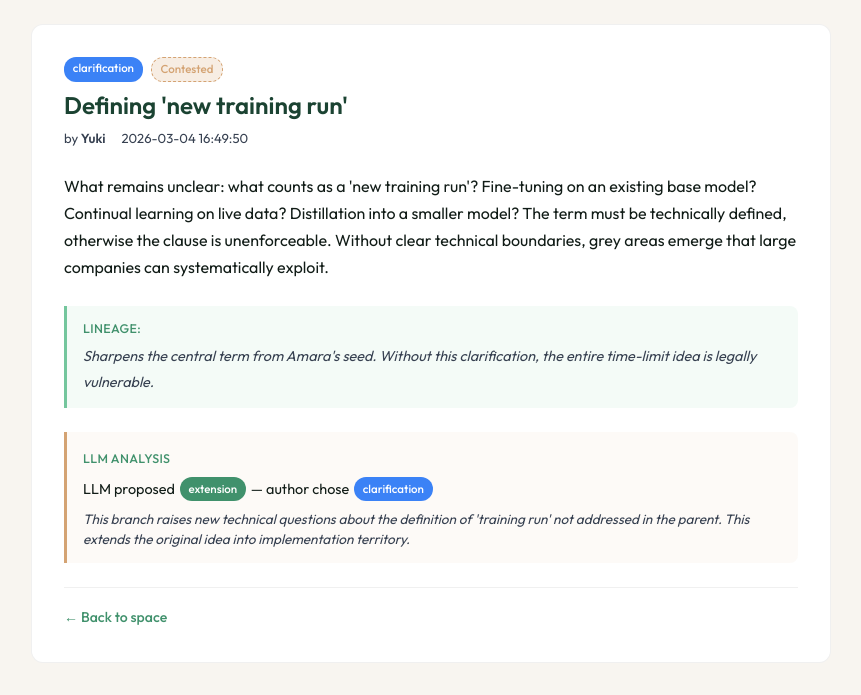
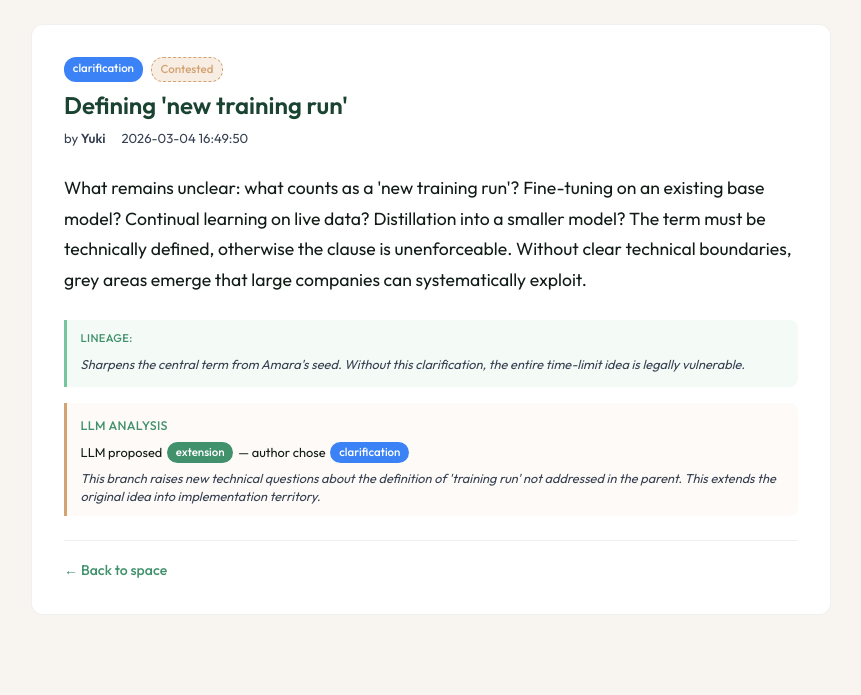
Before and after one commit to sofilab-art/groven, a Flask app: page /node/s1-branch2-yuki in a window 1280 px wide. Shown: the part 109-804 px from the top of the page, without its empty margins (209-1070 px from the left). After the commit the page ends 723 px from the top, so only its background shows below. Run offline with Flask 3, Linux system fonts and the light colour scheme; data comes from the database, SQL or seed files in the repository.

Commit message:
Improve form labels and typography hierarchy
- Default to "Respond to an existing argument" (branch mode)
- Rename toggle: "Start a new argument" / "Respond to an existing argument"
- Increase node body font size for visual dominance
- Shrink lineage and LLM analysis boxes to subordinate role
- Consistent 0.8rem for all secondary text (lineage, LLM explanation)

Co-Authored-By: Claude Opus 4.6 <noreply@anthropic.com>

```diff
--- a/static/graph.js
+++ b/static/graph.js
@@ -240,7 +240,7 @@
             <div class="node-meta" style="margin-bottom:0.75rem;">
                 <span>by <strong>${node.author}</strong></span>
             </div>
-            <div class="node-body" style="font-size:0.88rem;">${node.body}</div>
+            <div class="node-body" style="font-size:0.95rem;line-height:1.65;">${node.body}</div>
             ${node.lineage_desc ? `
                 <div class="lineage-box" style="margin-top:0.75rem;">
                     <span class="lineage-label">Lineage:</span>
--- a/static/main.js
+++ b/static/main.js
@@ -41,6 +41,9 @@
     toggleRadios.forEach(radio => {
         radio.addEventListener('change', updateFormMode);
     });
+
+    // Initialize form to match default checked state (branch)
+    updateFormMode();
 
     // ============================================================
     // LLM Propose Button
--- a/static/style.css
+++ b/static/style.css
@@ -504,10 +504,10 @@ a:hover {
 }
 
 .llm-explanation {
-    font-size: 0.85rem;
+    font-size: 0.8rem;
     color: var(--text-mid);
     font-style: italic;
-    line-height: 1.5;
+    line-height: 1.45;
 }
 
 .llm-confidence {
@@ -724,8 +724,8 @@ a:hover {
 }
 
 .node-body {
-    font-size: 1rem;
-    line-height: 1.7;
+    font-size: 1.1rem;
+    line-height: 1.75;
     color: var(--dark);
     margin-bottom: 1.5rem;
 }
@@ -736,12 +736,12 @@ a:hover {
     background: rgba(116,198,157,0.08);
     border-left: 3px solid var(--mint);
     border-radius: 0 8px 8px 0;
-    padding: 0.85rem 1rem;
-    margin-bottom: 1.5rem;
+    padding: 0.6rem 0.85rem;
+    margin-bottom: 1rem;
 }
 
 .lineage-label {
-    font-size: 0.78rem;
+    font-size: 0.7rem;
     font-weight: 500;
     color: var(--leaf);
     text-transform: uppercase;
@@ -751,9 +751,9 @@ a:hover {
 }
 
 .lineage-box em {
-    font-size: 0.9rem;
+    font-size: 0.8rem;
     color: var(--text-mid);
-    line-height: 1.5;
+    line-height: 1.45;
 }
 
 /* LLM Info Box */
@@ -762,8 +762,8 @@ a:hover {
     background: var(--cream);
     border-left: 3px solid var(--mint);
     border-radius: 0 8px 8px 0;
-    padding: 0.85rem 1rem;
-    margin-bottom: 1.5rem;
+    padding: 0.6rem 0.85rem;
+    margin-bottom: 1rem;
 }
 
 .llm-info-contested {
@@ -772,12 +772,17 @@ a:hover {
 }
 
 .llm-info-header {
-    margin-bottom: 0.4rem;
+    margin-bottom: 0.25rem;
+}
+
+.llm-info-box p {
+    font-size: 0.8rem;
+    line-height: 1.45;
 }
 
 .contested-info {
-    font-size: 0.9rem;
-    margin-bottom: 0.5rem;
+    font-size: 0.8rem;
+    margin-bottom: 0.35rem;
     display: flex;
     align-items: center;
     flex-wrap: wrap;
```
Also changed, not shown: templates/space.html (+4 -4 lines).
